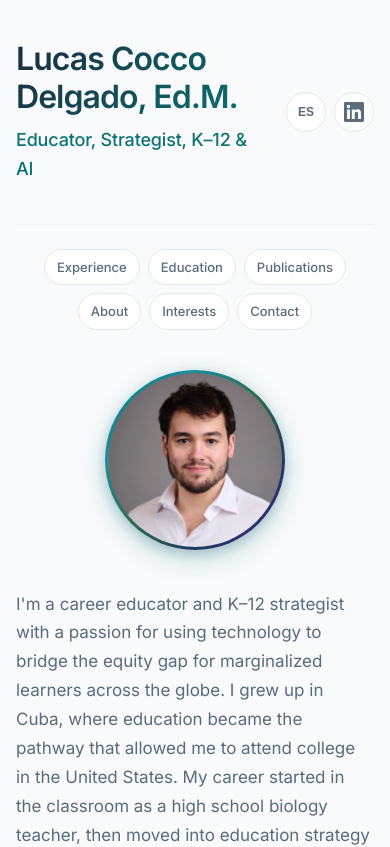
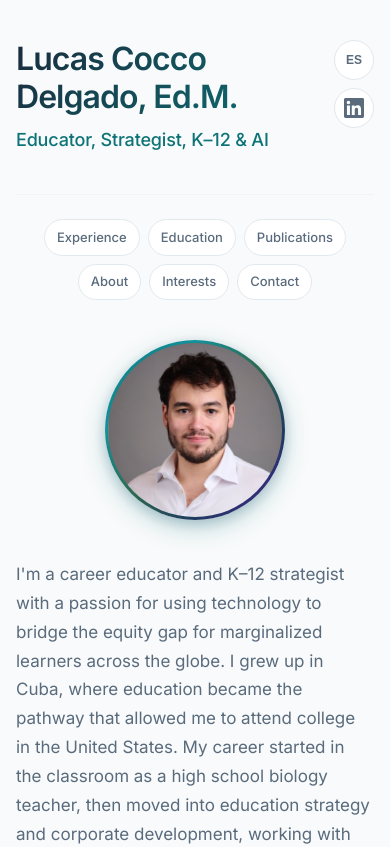
Before and after one commit to lucascoccodelgado/personalwebsite, a React (Vite) app: page / in a window 390 px wide. Shown: the top 847 px of the page. Built offline with nearby package versions, Linux system fonts and the light colour scheme.

Commit message:
Stack language toggle below LinkedIn button on mobile

```diff
--- a/src/App.css
+++ b/src/App.css
@@ -795,7 +795,11 @@
 
   .header-top {
     flex-direction: row;
-    align-items: center;
+    align-items: flex-start;
+  }
+
+  .header-actions {
+    flex-direction: column;
   }
 
   .nav {
```
